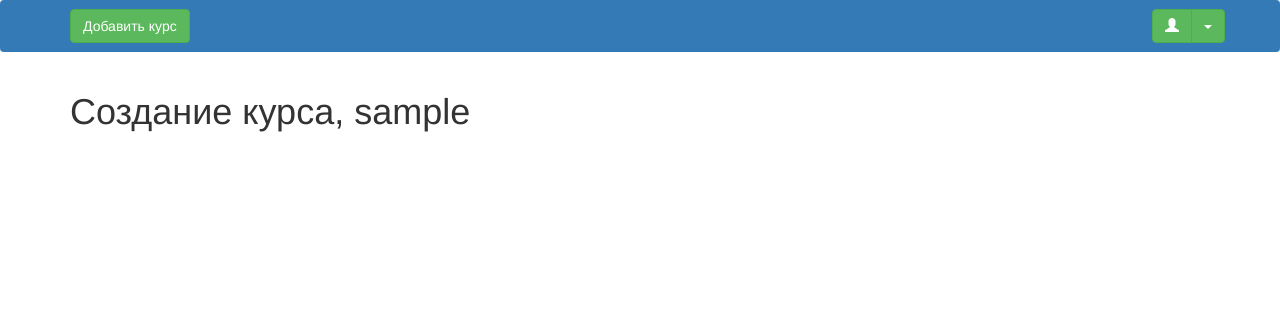
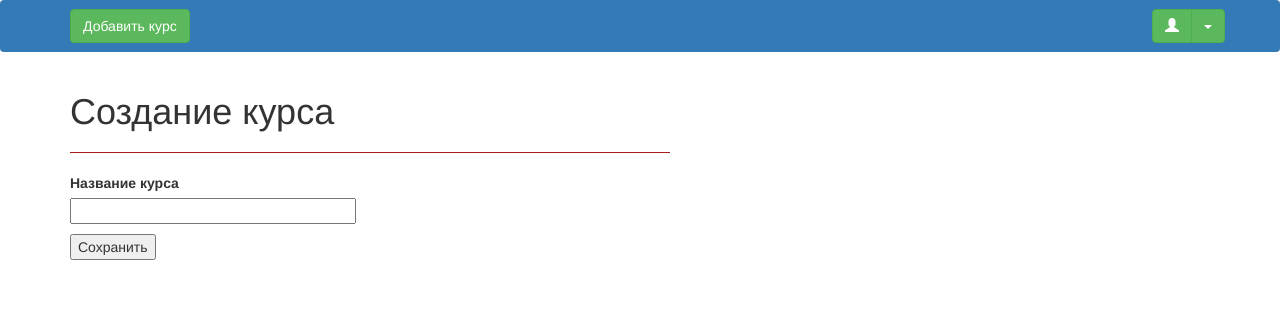
Before and after one commit to StepanBarantsev/course_management, a Flask app: page /coursecreate/create in a window 1280 px wide. Shown: the top 312 px of the page. Run offline with Flask 2, Linux system fonts and the light colour scheme; the visitor is signed in with stand-in values (Sample User, id 1); data comes from the database, SQL or seed files in the repository; some libraries are stand-ins or nearby versions.

Commit message:
Создание курса

```diff
--- /dev/null
+++ b/app/coursecreate/forms.py
@@ -0,0 +1,21 @@
+from flask_wtf import FlaskForm
+from wtforms import StringField, SubmitField
+from wtforms.validators import ValidationError, DataRequired
+from app.models import Course, User
+from app import db
+
+
+class CreateCourseProfileForm(FlaskForm):
+
+    name = StringField('Название курса', validators=[DataRequired()])
+    submit = SubmitField('Сохранить')
+
+    def __init__(self, current_user, *args, **kwargs):
+        super(CreateCourseProfileForm, self).__init__(*args, **kwargs)
+        self.current_user = current_user
+
+    def validate_name(self, name):
+        coursename = db.session.query(Course).filter(Course.name == name.data).filter(Course.user_id == self.current_user.id).first()
+        print(db.session.query(Course).filter(Course.name == name.data).filter(Course.user_id == self.current_user.id))
+        if coursename is not None:
+            raise ValidationError('Данное имя курса уже занято!')
--- a/app/coursecreate/routes.py
+++ b/app/coursecreate/routes.py
@@ -1,9 +1,20 @@
 from flask_login import login_required
-from flask import render_template
 from app.coursecreate import bp
+from app.models import Course
+from app.coursecreate.forms import CreateCourseProfileForm
+from flask_login import current_user
+from app import db
+from flask import render_template, redirect, url_for, flash, request
 
 
-@bp.route('/create', methods=['GET'])
+@bp.route('/create', methods=['GET', 'POST'])
 @login_required
 def create():
-    return render_template('coursecreate/create.html', title='Создать курс')
+    form = CreateCourseProfileForm(current_user)
+    if form.validate_on_submit():
+        new_course = Course(name=form.name.data, user_id=current_user.id)
+        db.session.add(new_course)
+        db.session.commit()
+        flash('Новый курс был успешно создан!')
+        return redirect(url_for('main.index'))
+    return render_template('coursecreate/create.html', title='Создать курс', form=form)
--- a/app/templates/coursecreate/create.html
+++ b/app/templates/coursecreate/create.html
@@ -1,6 +1,20 @@
 {% extends "base.html" %}
+{% import 'bootstrap/wtf.html' as wtf %}
 
 {% block app_content %}
-    <h1> Создание курса, {{ current_user.username }}</h1>
-    <br>
+    <h1> Создание курса </h1>
+    <hr align="left" width="600" class="hr" />
+
+    <form action="" method="post">
+        {{ form.hidden_tag() }}
+        <p>
+            {{ form.name.label }}<br>
+            {{ form.name(size=32) }}<br>
+            {% for error in form.name.errors %}
+                <span style="color: red;">[{{ error }}]</span>
+            {% endfor %}
+        </p>
+
+        <p>{{ form.submit() }}</p>
+    </form>
 {% endblock %}
```
